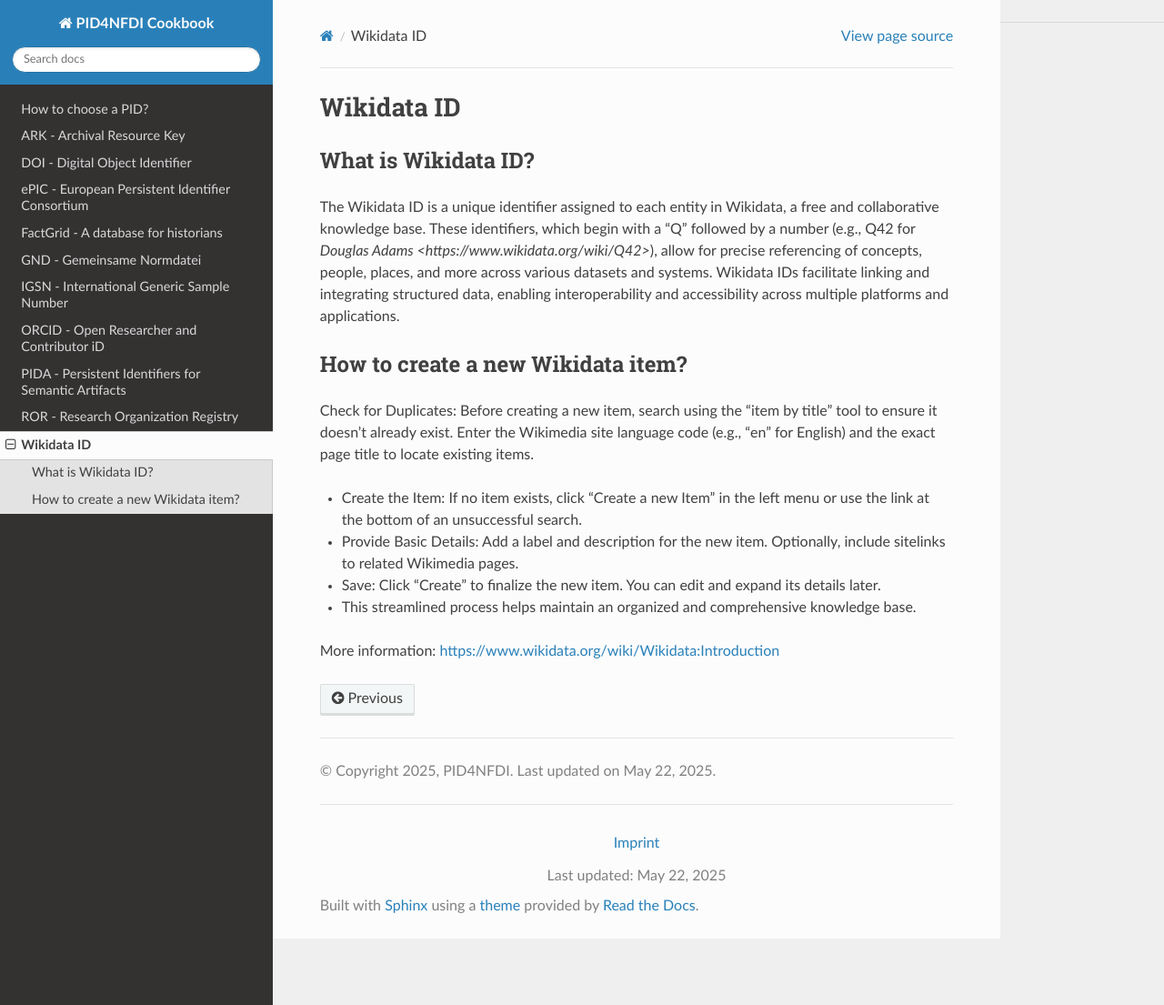
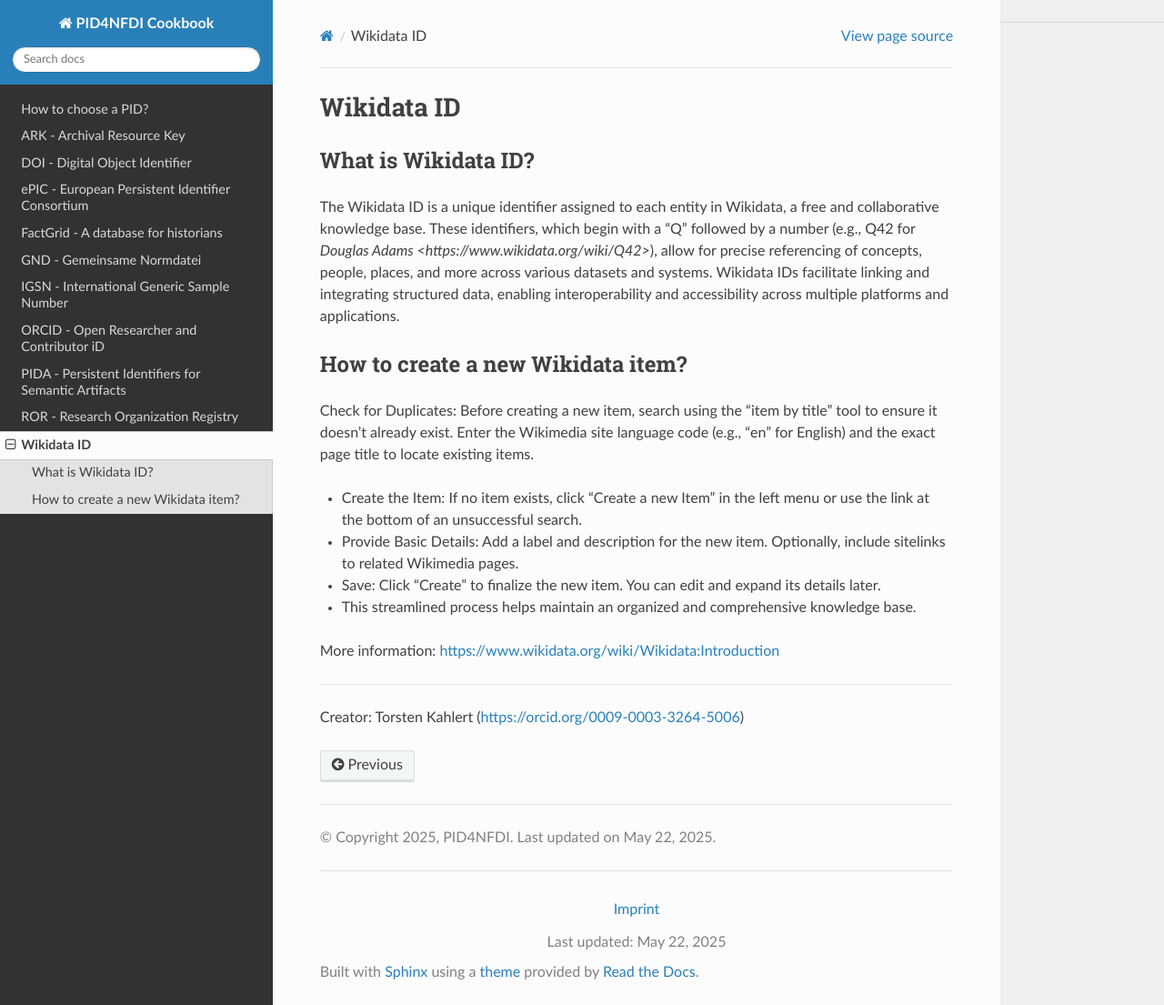
Before and after one commit to stephw-tib/pid4nfdi-training, a Sphinx documentation site: the page built from docs/source/wikidata.rst, in a window 1280 px wide and 1105 px high. Shown: the whole window at 91% size. Built offline with Sphinx 7.4.7 and the Read the Docs theme 3.1.0, drawn with Linux system fonts in a browser that asks for light colours; pages that are not in the unit, such as notebooks, are missing from menus.

Commit message:
Update wikidata.rst
add creator


Signed-off-by: stephw-tib <62946028+stephw-tib@users.noreply.github.com>

```diff
--- a/docs/source/wikidata.rst
+++ b/docs/source/wikidata.rst
@@ -18,3 +18,7 @@ Check for Duplicates: Before creating a new item, search using the "item by titl
 * This streamlined process helps maintain an organized and comprehensive knowledge base.
 
 More information: `<https://www.wikidata.org/wiki/Wikidata:Introduction>`_
+
+----
+
+Creator: Torsten Kahlert (https://orcid.org/0009-0003-3264-5006)
```
